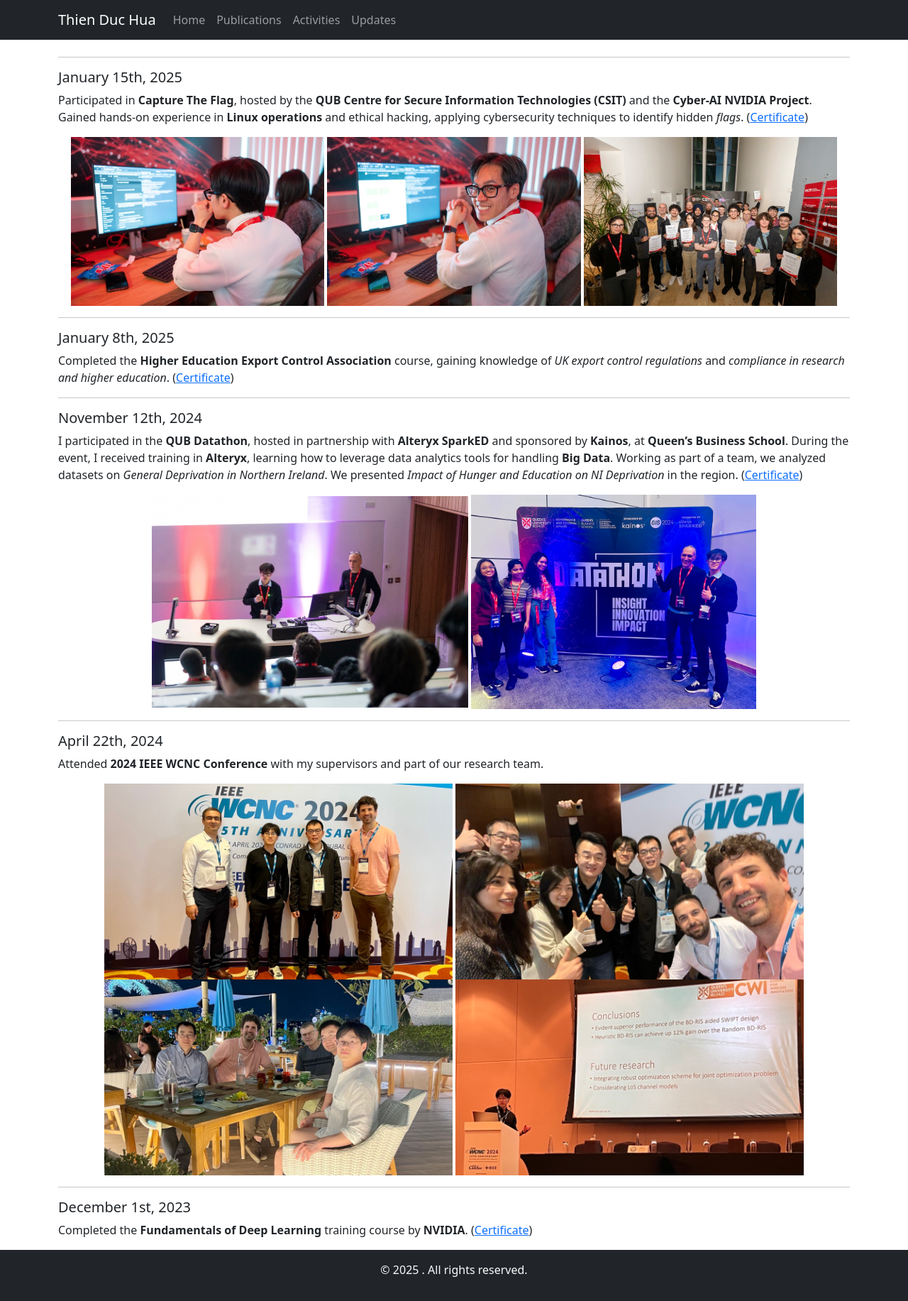
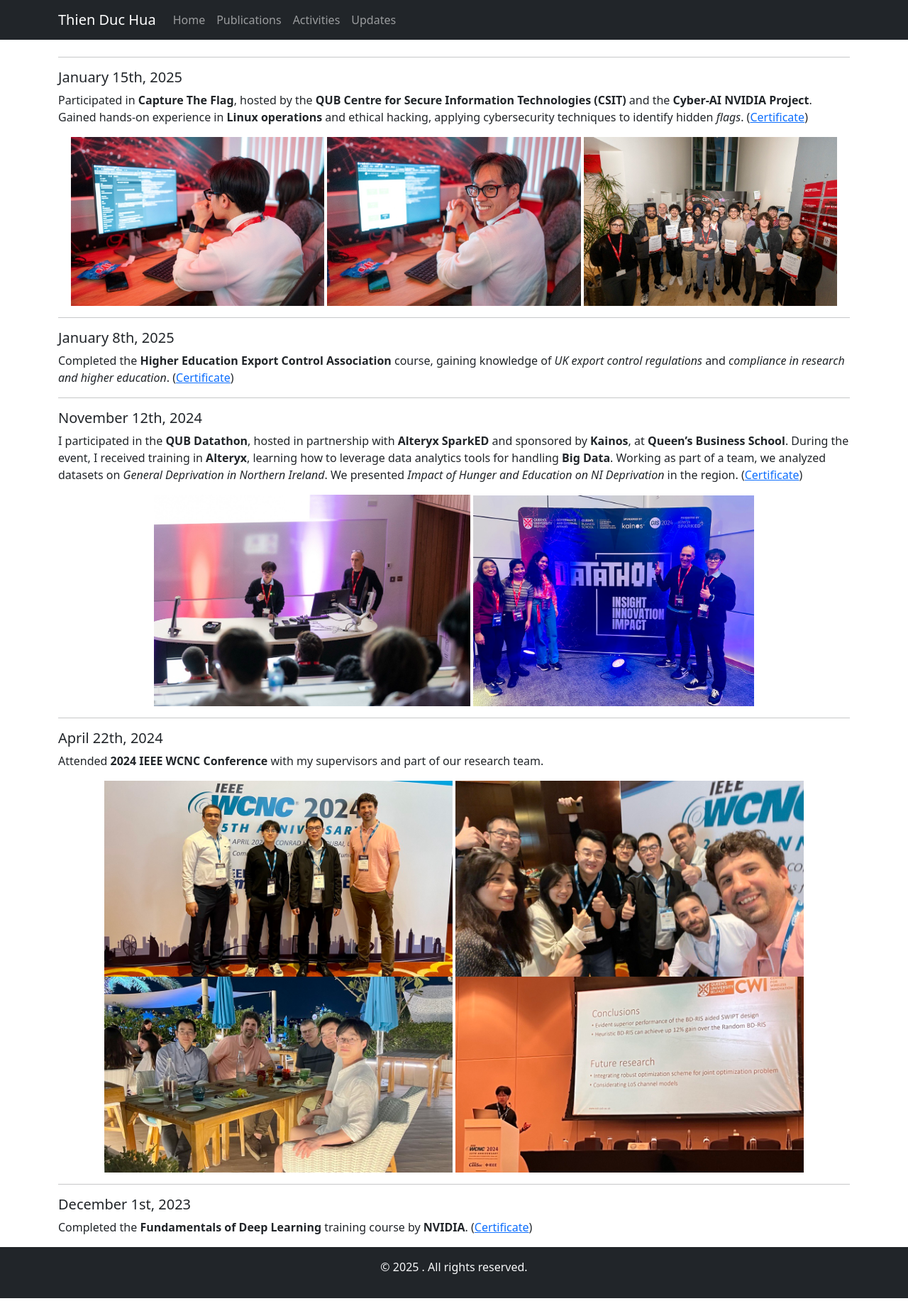
Before and after one commit to thienduchua/thienduchua.github.io, a Jekyll site: the page built from updates.md, in a window 1280 px wide. Shown: the whole page at 71% size. Built offline with Jekyll 4.4.1, drawn with Linux system fonts in a browser that asks for light colours.

Commit message:
Update updates.md

```diff
--- a/updates.md
+++ b/updates.md
@@ -26,7 +26,7 @@ I participated in the **QUB Datathon**, hosted in partnership with **Alteryx Spa
 
 <div align="center">
     <img src="/assets/datathon_1.jpg" alt="Presentation" width="40%">
-    <img src="/assets/datathon_2.jpg" alt="My Collaborative Teammates" width="36%">
+    <img src="/assets/datathon_2.jpg" alt="My Collaborative Teammates" width="35.5%">
 </div>
 
 ---
```
